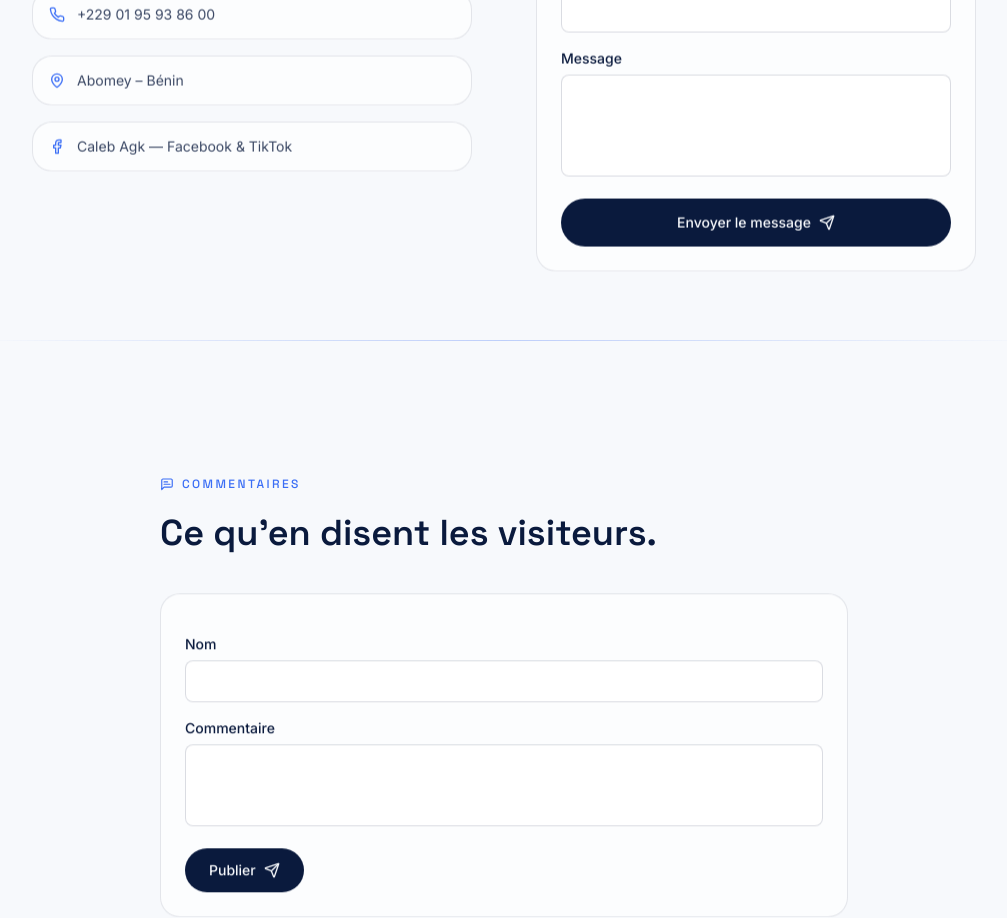
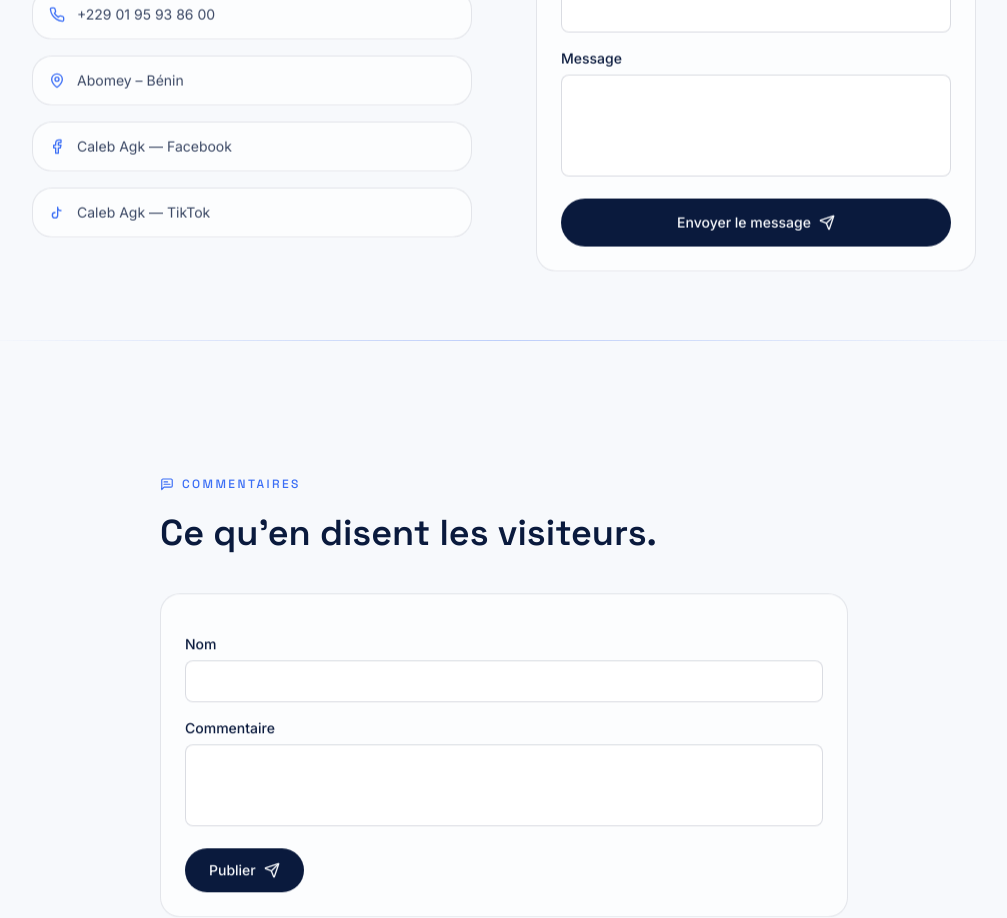
Before and after one commit to OlivierZANNOUAdjarra/caleb-creative-portfolio, a Next.js app: page / in a window 1280 px wide. Shown: the part 5860-6778 px from the top of the page, without its empty margins (136-1143 px from the left). Built offline with nearby package versions, Linux system fonts and the light colour scheme; no server answers; the database is empty.

Commit message:
Update ContactSection.tsx

```diff
--- a/components/ContactSection.tsx
+++ b/components/ContactSection.tsx
@@ -57,6 +57,7 @@ export default function ContactSection() {
             );
           })}
 
+          {/* Ligne Facebook uniquement */}
           <a
             href="https://facebook.com"
             target="_blank"
@@ -64,7 +65,29 @@ export default function ContactSection() {
             className="flex items-center gap-3 rounded-xl2 border border-ink/10 bg-white/60 px-4 py-3.5 text-sm text-ink/80 backdrop-blur-sm transition-colors hover:border-electric/30 hover:text-electric dark:border-white/10 dark:bg-white/5 dark:text-paper/80"
           >
             <Facebook className="h-4 w-4 shrink-0 text-electric" />
-            Caleb Agk — Facebook &amp; TikTok
+            Caleb Agk — Facebook
+          </a>
+
+          {/* Ligne TikTok ajoutée à part, juste en dessous */}
+          <a
+            href="https://tiktok.com"
+            target="_blank"
+            rel="noopener noreferrer"
+            className="flex items-center gap-3 rounded-xl2 border border-ink/10 bg-white/60 px-4 py-3.5 text-sm text-ink/80 backdrop-blur-sm transition-colors hover:border-electric/30 hover:text-electric dark:border-white/10 dark:bg-white/5 dark:text-paper/80"
+          >
+            {/* SVG TikTok personnalisé pour correspondre parfaitement aux autres icônes Lucide */}
+            <svg
+              className="h-4 w-4 shrink-0 text-electric"
+              viewBox="0 0 24 24"
+              fill="none"
+              stroke="currentColor"
+              strokeWidth="2"
+              strokeLinecap="round"
+              strokeLinejoin="round"
+            >
+              <path d="M9 12a4 4 0 1 0 4 4V4a5 5 0 0 0 5 5" />
+            </svg>
+            Caleb Agk — TikTok
           </a>
         </div>
 
@@ -147,4 +170,4 @@ export default function ContactSection() {
       </div>
     </section>
   );
-        }
+}
```
